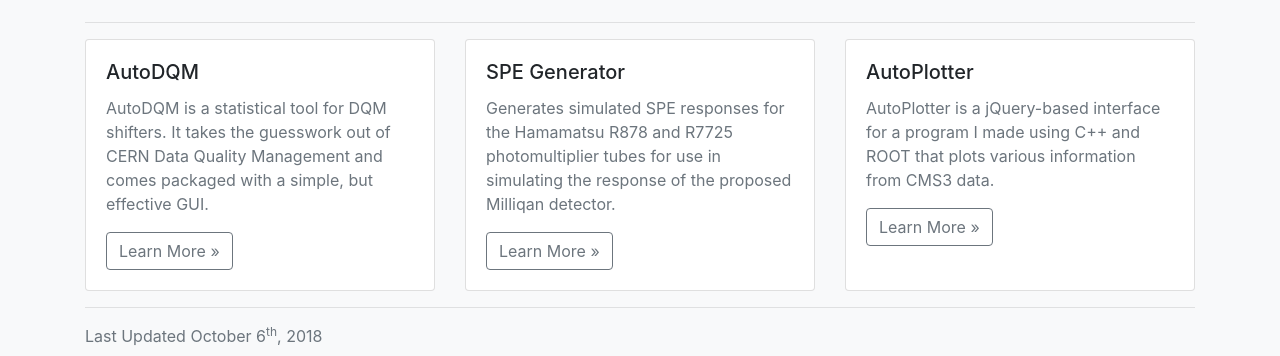
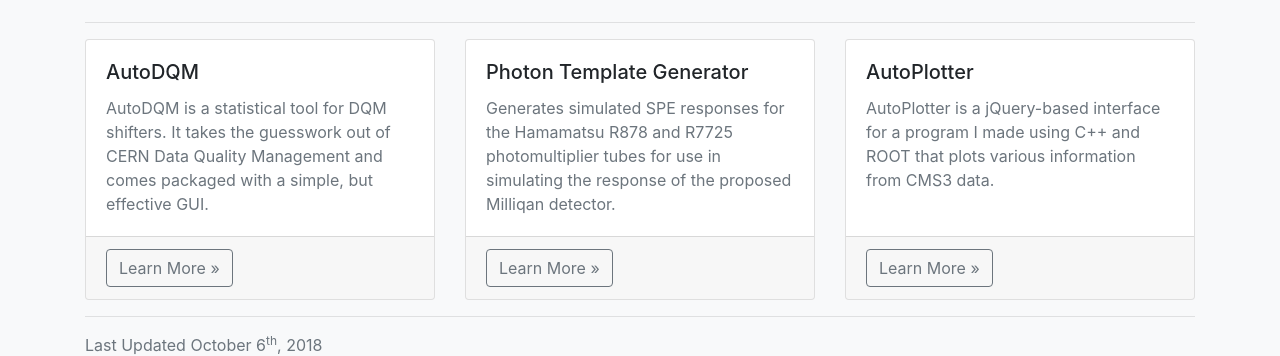
Before and after one commit to jkguiang/my_website, a React (Create React App) app: page / in a window 1280 px wide. Shown: the part 486-842 px from the top of the page. Built offline with nearby package versions, Linux system fonts and the light colour scheme.

Commit message:
edited project contents, fixed card buttons to bottom

```diff
--- a/src/ProjectComponents.js
+++ b/src/ProjectComponents.js
@@ -1,5 +1,5 @@
 import React, { Component } from 'react';
-import { Card, CardImg, CardText, CardBody, CardTitle, Button } from 'reactstrap';
+import { Card, CardImg, CardText, CardBody, CardTitle, CardFooter, Button } from 'reactstrap';
 import './App.css';
 import { Container } from 'reactstrap';
 import { last_update } from './text.js';
@@ -9,16 +9,20 @@
     {   "name":"AutoPlotter",
         "desc_long":"AutoPlotter makes various plots from real CMS3 data and Monte Carlo simulations. It exports these plots as .pdf files which are then displayed on an easily accessible webpage. The example page is hosted by UCSD. All of the plot-related code is written in C++, with some Python and JavaScript responsible for the functionality of the web interface.",
         "desc_short":"AutoPlotter is a jQuery-based interface for a program I made using C++ and ROOT that plots various information from CMS3 data.",
-        "repo":"https://github.com/jkguiang/AutoDQM",
+        "repo":"https://github.com/jkguiang/AutoPlotter",
         "thumb":"https://lh3.googleusercontent.com/YbzMfQYfcIVK4p-Ycqsx4ZtgFIwx7j_DAJWdmAcF_oqGdPgL9HUVWPkqZzjlLjAwt1N5j5aB7L7fBgsIh22z_qkoVj6NGfQckeKUjvahdpoeL9W4wm91LxbYgi20cvcEpq0kbMHBRRxWz-7hhOfGPe6khsojbFMQLW_CPlkY7pBOlZHrlLve0YIeJlww4SXvdRJUyHFUZBPseMqt_vQYV6jClxDkx4FHdBGaNRcHMqoF4tRz_7rQVfDyqoiQK3jdbwH5B8GHgaS3Zr_70n4G97EBqC4dzgJXCafP0MukKtLRx1uYQz-r9CmCKYLfQ4qM8BecL12H_Pu5JvcHrlM-2ivEgrLI6fywDK7Moey_Fp0tt8dwWLgIgIjTbC9IYGbGhwKb56xWDok_DcSFm76ENbRzZ_SvhZaxasisPuVasHJszLonRn_73wrYccw2MW67zFthqDycuOpka79BSJIVBhVY8lkMJ1E-4Llva0e_WkOq2aCzGFyNk-7gZH1BaSDKRqXzajJzaHtDkcNtvCbskndyRdcZ6YP0kb7WtwSJjfjqh3lPcSLexSL_xqCGOpJ9VYtyz7mtiDIVXoM8uMqk7Y1kdszumAqs1DUa9nJ9Q2khkyF--wEBQWrgZBlNNJ9eYywVJknJpn1BMXu7lppyvppyF7-bldn7qOu9r5dx5K7l2Oha8Z49i2VX=w2558-h1380-no",
         "highlights":[
-            {   "name":"Web Interface",
-                "desc":"Rather than having to slowly parse through all of the graphs that AutoPlotter outputs, this web interface allows for simple and quick navigation.",
-                "url":"https://github.com/jkguiang/AutoDQM/tree/master/webapp"
+            {   "name":"Web Interface: Plot Page",
+                "desc":"Most of the data analysis work I do is done on a remote server, making it a pain to sift through the many plots I often produce. To expedite this work, I wrote a simple web interface that displays plots in a more readable way.",
+                "url":"https://github.com/jkguiang/AutoPlotter/blob/master/index.php"
             },
-            {   "name":"Plotter",
-                "desc": "Instead of having to write all of the code to generate each plot, I consolidated the plots I need into member functions of one main 'plotter' class.",
-                "url":"https://github.com/jkguiang/AutoDQM/tree/master/autodqm"
+            {   "name":"Shell Script",
+                "desc": "To further expedite my work, I wrote a shell script that plots all PDF files in a directory to a webpage.",
+                "url":"https://github.com/jkguiang/AutoPlotter/blob/master/aplot"
+            },
+            {   "name":"Web Interface: Repository Page",
+                "desc": "Because I make so many AutoPlotter page, it made sense to consolidate them under a single directory and beautify the navigation between them.",
+                "url":"https://github.com/jkguiang/AutoPlotter/blob/master/main.php"
             }
         ]
     },
@@ -38,38 +42,22 @@
             }
         ]
     },
-    {   "name":"SPE Generator",
+    {   "name":"Photon Template Generator",
         "desc_long":"After performing studies of the SPE response of a few Hamamatsu photomultiplier tubes, I was asked to write a program that delivered simulated responses based on the real data we took. I wrote two programs to this end, one in C++ and another in Python. Both use the real distribution of SPE response to return a random signal.",
         "desc_short":"Generates simulated SPE responses for the Hamamatsu R878 and R7725 photomultiplier tubes for use in simulating the response of the proposed Milliqan detector.",
-        "repo":"https://github.com/jkguiang/AutoDQM",
+        "repo":"https://github.com/bjmarsh/pmt-calibration/tree/master/photon_template_generator",
         "thumb":"https://lh3.googleusercontent.com/7zNRDkRc3I-tjwkpXIaNtr83bl0d-RNagJoWbSxjwrEvO8EmUTECMXWWGEhxgKwY9_LC3TcA_Wdlq6uo2R7Df58_vQZRZLk1ois_wjS4alCuhWn8jOXYlX8_gmTXiZuLq6hePuvah_YmjIGu8xERvKaCQQsEBab35Zq1G91Wm_kvsyvU8PmA0hVocS5nFUOa0wedoMBXY1TmyK14eWzr4fuUAsbbUslpcEhpUI86o1S_XN3BPhYXRG56NHo07b7LtcIpGdkB58WFhTiuaZ6vuxURgytGaKvSZnSucrEqcILRB6joaiM9hHMCaX8hcxHGYc86OyYfKVM36QFPulXOJ2ZrTwCrLV7Or3HDZFbBNq2cAEQdeAW3q-3LT7E14W66YLOkQcssDAkZ1rMALFv0LajJ6IkMZr-r74rEr1Yjs2xZHkf-ky_etyywUmEE3dmaztTAOWasgmS5bDXKlAYcJMdI4_K5odnHlNB5DVinWKym8xFlgOJqLYHyGhTiIWmKi6eBIUFH5f_bpGyo2FVIRxzBcx4RWkqH0LSr4CHtCKcyg-UU6PZZHtQrpKsUqUDLT8laOqv2Obs6lkVagbZJ32eFe5dXUFsjFBD8u9GrSg2Ci0JC0nPNo07WM8F6649R8KHskJPDDg0hBS22DqGAHdQe3v1lQ6ARDkJMcCjF53Aisq7uGbLSzuJ-=w696-h472-no",
         "highlights":[
             {   "name":"Generator: C++",
                 "desc":"This script defines an SPE response as a class, with methods for refining the exact specifications of the desired signal.",
-                "url":"https://github.com/jkguiang/AutoDQM/tree/master/webapp"
+                "url":"https://github.com/bjmarsh/pmt-calibration/blob/master/photon_template_generator/SPEGen.C"
             },
             {   "name":"Generator: Python",
                 "desc": "This script more directly uses the SPE template we created for previous studies, but provides all of te same functionality.",
-                "url":"https://github.com/jkguiang/AutoDQM/tree/master/autodqm"
+                "url":"https://github.com/bjmarsh/pmt-calibration/blob/master/photon_template_generator/ptgen.py"
             }
         ]
-    },
-    {   "name":"AutoDQM",
-        "desc_long":"AutoDQM is a statistical tool for Data Quality Management (DQM) at the Large Hadron Particle Collider. Before AutoDQM, DQM shifters were tasked with looking at hundreds of DQM histograms, looking for hard-to-spot issues in data collection. My tool runs long established statistical tests on these graphs and outputs outliers on a simple, but effective, GUI that expedites the shifters' task.",
-        "desc_short":"AutoDQM is a statistical tool for DQM shifters. It takes the guesswork out of CERN Data Quality Management and comes packaged with a simple, but effective GUI.",
-        "repo":"https://github.com/jkguiang/AutoDQM",
-        "thumb":"https://placeholdit.imgix.net/~text?txtsize=33&txt=400%C3%97300&w=400&h=300",
-        "highlights":[
-            {   "name":"Frontend: React",
-                "desc":"AutoDQM's frotend web GUI is written in React, with heavy use of Bootstrap assets. It has been specifically designed to be simple and intuitive, as previous tools became overcomplicated and confusing.",
-                "url":"https://github.com/jkguiang/AutoDQM/tree/master/webapp"
-            },
-            {   "name":"Backend: Python",
-                "desc": "AutoDQM's backend processing scripts are written in Python. PyROOT is used for calculation and plotting.",
-                "url":"https://github.com/jkguiang/AutoDQM/tree/master/autodqm"
-            }
-        ]
-    },
+    }
 ];
 
 const project_count = projects.length;
@@ -82,8 +70,8 @@
             <CardBody>
               <CardTitle>{this.props.highlight.name}</CardTitle>
               <CardText className="text-muted">{this.props.highlight.desc}</CardText>
-              <Button outline color="primary" href={this.props.highlight.url}>Learn More &raquo;</Button>
             </CardBody>
+            <CardFooter><Button outline color="primary" href={this.props.highlight.url}>Learn More &raquo;</Button></CardFooter>
           </Card>
         );
     }
@@ -105,8 +93,8 @@
             <CardBody>
               <CardTitle>{projects[this.props.index].name}</CardTitle>
               <CardText className="text-muted">{projects[this.props.index].desc_short}</CardText>
-              <Button outline onClick={evt => this.handleClick(evt, this.props.index)}>Learn More &raquo;</Button>
             </CardBody>
+            <CardFooter><Button outline onClick={evt => this.handleClick(evt, this.props.index)}>Learn More &raquo;</Button></CardFooter>
           </Card>
         );
     }
@@ -132,8 +120,8 @@
             <CardBody style={cardStyle}>
               <CardTitle>{projects[this.props.index].name}</CardTitle>
               <CardText>{projects[this.props.index].desc_short}</CardText>
-              <Button outline onClick={evt => this.handleClick(evt, this.props.index)}>Learn More &raquo;</Button>
             </CardBody>
+            <CardFooter><Button outline onClick={evt => this.handleClick(evt, this.props.index)}>Learn More &raquo;</Button></CardFooter>
           </Card>
         );
     }
```
